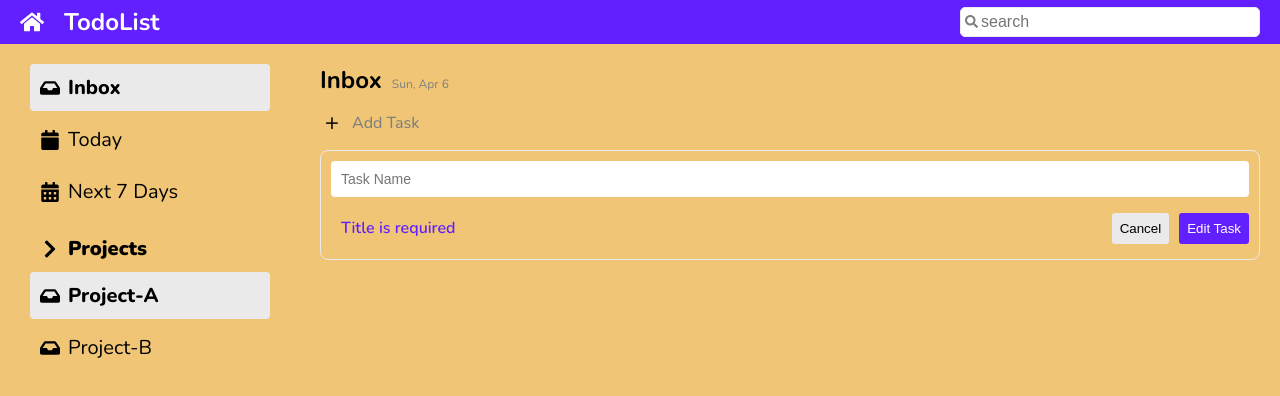
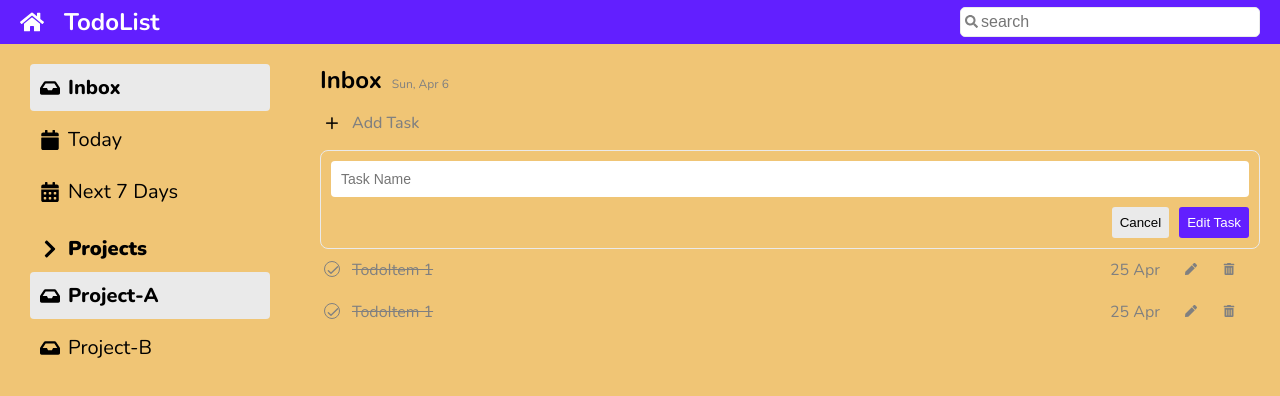
Before and after one commit to jenwit-dev/cc15-todolist-jenwit, a React (Create React App) app: page / in a window 1280 px wide. Both pictures are taken after a click on the element 1191 px from the left and 172 px from the top of the page. Shown: the top 396 px of the page. Built offline with nearby package versions, Linux system fonts and the light colour scheme.

Commit message:
refactor:todolist to todoitem

```diff
--- a/src/components/Todo/TodoForm.jsx
+++ b/src/components/Todo/TodoForm.jsx
@@ -1,16 +1,24 @@
 import { useState } from "react";
 
-import TodoCreate from "./TodoCreate";
-import TodoLists from "./TodoLists";
 import { Button } from "../common/button/Button";
 import styles from "./TodoForm.module.scss";
 
 function TodoForm(props) {
-  const [isError, setIsError] = useState(true);
-  // const [isCancel, setIsCancel] = useState(false);
+  const [isError, setIsError] = useState(false);
+  const [taskInput, setTaskInput] = useState("");
+
+  const handleChangeInput = function (event) {
+    // console.log("typing...");
+    if (isError) setIsError(false);
+    setTaskInput(event.target.value);
+  };
 
   const handleSubmit = function (event) {
     event.preventDefault();
+    if (taskInput.trim() === "") {
+      setIsError(true);
+      return;
+    }
     console.log("submit");
   };
 
@@ -22,7 +30,12 @@ function TodoForm(props) {
 
   return (
     <form className={styles.todo__form__container} onSubmit={handleSubmit}>
-      <input className={styles.todo__form__input} placeholder="Task Name" />
+      <input
+        className={styles.todo__form__input}
+        placeholder="Task Name"
+        onChange={handleChangeInput}
+        value={taskInput}
+      />
       <div className={styles.todo__form__footer}>
         {isError ? (
           <p className={styles.todo__error}>Title is required</p>
--- /dev/null
+++ b/src/components/Todo/TodoItem.jsx
@@ -0,0 +1,44 @@
+import { HiOutlineCheck } from "react-icons/hi";
+import { useState } from "react";
+import { FaPen, FaTrashAlt } from "react-icons/fa";
+
+import TodoForm from "./TodoForm";
+import styles from "./TodoItem.module.scss";
+
+function TodoItem() {
+  const [isOpenForm, setIsOpenForm] = useState(false);
+
+  const handleClick = () => {
+    return setIsOpenForm(!isOpenForm);
+  };
+
+  return (
+    <>
+      {isOpenForm ? (
+        <TodoForm textSubmit="Edit Task" setIsOpenForm={setIsOpenForm} />
+      ) : (
+        <li className={styles.todo}>
+          <div
+            className={`${styles.todo__checkbox} ${styles.todo__checkbox__done}`}
+          >
+            <HiOutlineCheck className={styles.todo__checkbox__icon} />
+          </div>
+          <p className={`${styles.todo__task} ${styles.todo__task__done}`}>
+            TodoItem 1
+          </p>
+          <span className={styles.todo__date}>25 Apr</span>
+          <div className={styles.todo__action}>
+            <span className={styles.todo__action__edit} onClick={handleClick}>
+              <FaPen />
+            </span>
+            <span className={styles.todo__action__delete}>
+              <FaTrashAlt />
+            </span>
+          </div>
+        </li>
+      )}
+    </>
+  );
+}
+
+export default TodoItem;
--- /dev/null
+++ b/src/components/Todo/TodoItem.module.scss
@@ -0,0 +1,72 @@
+@import "../../index.scss";
+
+.todo {
+  display: flex;
+  gap: 10px;
+  align-items: baseline;
+  cursor: pointer;
+  border-radius: 4px;
+  font-size: 1.6rem;
+  color: $grey-dark;
+  padding: 10px;
+  padding-left: 4px;
+  position: relative;
+
+  &:hover {
+    background-color: $grey-light;
+  }
+
+  &__checkbox {
+    color: $grey-dark;
+    height: 16px;
+    width: 16px;
+    // display: flex;
+    // flex-basis: 160px;
+    border: 1px solid $grey-dark;
+    border-radius: 16px;
+    // text-align: center;
+    // line-height: 16px;
+    position: absolute;
+    top: 12px;
+    // background-color: aqua;
+    &__icon {
+      display: none;
+    }
+
+    &:hover &__icon {
+      display: inline;
+    }
+
+    &__done &__icon {
+      display: inline;
+      // display: flex;
+      // justify-content: center;
+      // align-items: center;
+    }
+  }
+  &__task {
+    margin-left: 28px;
+    flex: 1;
+
+    &__done {
+      text-decoration: line-through;
+    }
+  }
+  &__date {
+  }
+  &__action {
+    flex-basis: 80px;
+    display: flex;
+    gap: 10px;
+    justify-content: space-evenly;
+    font-size: 1.2rem;
+
+    &__edit:hover {
+      color: $primary;
+    }
+
+    &__delete:hover {
+      color: $primary;
+    }
+  }
+}
--- a/src/components/Todo/TodoLists.jsx
+++ b/src/components/Todo/TodoLists.jsx
@@ -1,42 +1,12 @@
-import { FaTrashAlt, FaPen, FaRegCircle } from "react-icons/fa";
-import { HiOutlineCheck } from "react-icons/hi";
-import { useState } from "react";
-
-import TodoForm from "./TodoForm";
+import TodoItem from "./TodoItem";
 import styles from "./TodoLists.module.scss";
 
 function TodoLists() {
-  const [isOpenForm, setIsOpenForm] = useState(false);
-
-  const handleClick = () => {
-    return setIsOpenForm(!isOpenForm);
-  };
-
   return (
     <ul className={styles.todo__lists}>
-      {isOpenForm ? (
-        <TodoForm textSubmit="Edit Task" />
-      ) : (
-        <li className={styles.todo}>
-          <div
-            className={`${styles.todo__checkbox} ${styles.todo__checkbox__done}`}
-          >
-            <HiOutlineCheck className={styles.todo__checkbox__icon} />
-          </div>
-          <p className={`${styles.todo__task} ${styles.todo__task__done}`}>
-            TodoItem 1
-          </p>
-          <span className={styles.todo__date}>25 Apr</span>
-          <div className={styles.todo__action}>
-            <span className={styles.todo__action__edit} onClick={handleClick}>
-              <FaPen />
-            </span>
-            <span className={styles.todo__action__delete}>
-              <FaTrashAlt />
-            </span>
-          </div>
-        </li>
-      )}
+      <TodoItem />
+      <TodoItem />
+      <TodoItem />
     </ul>
   );
 }
--- a/src/components/Todo/TodoLists.module.scss
+++ b/src/components/Todo/TodoLists.module.scss
@@ -1,72 +1 @@
 @import "../../index.scss";
-
-.todo {
-  display: flex;
-  gap: 10px;
-  align-items: baseline;
-  cursor: pointer;
-  border-radius: 4px;
-  font-size: 1.6rem;
-  color: $grey-dark;
-  padding: 10px;
-  padding-left: 4px;
-  position: relative;
-
-  &:hover {
-    background-color: $grey-light;
-  }
-
-  &__checkbox {
-    color: $grey-dark;
-    height: 16px;
-    width: 16px;
-    // display: flex;
-    // flex-basis: 160px;
-    border: 1px solid $grey-dark;
-    border-radius: 16px;
-    // text-align: center;
-    // line-height: 16px;
-    position: absolute;
-    top: 12px;
-    // background-color: aqua;
-    &__icon {
-      display: none;
-    }
-
-    &:hover &__icon {
-      display: inline;
-    }
-
-    &__done &__icon {
-      display: inline;
-      // display: flex;
-      // justify-content: center;
-      // align-items: center;
-    }
-  }
-  &__task {
-    margin-left: 28px;
-    flex: 1;
-
-    &__done {
-      text-decoration: line-through;
-    }
-  }
-  &__date {
-  }
-  &__action {
-    flex-basis: 80px;
-    display: flex;
-    gap: 10px;
-    justify-content: space-evenly;
-    font-size: 1.2rem;
-
-    &__edit:hover {
-      color: $primary;
-    }
-
-    &__delete:hover {
-      color: $primary;
-    }
-  }
-}
```
